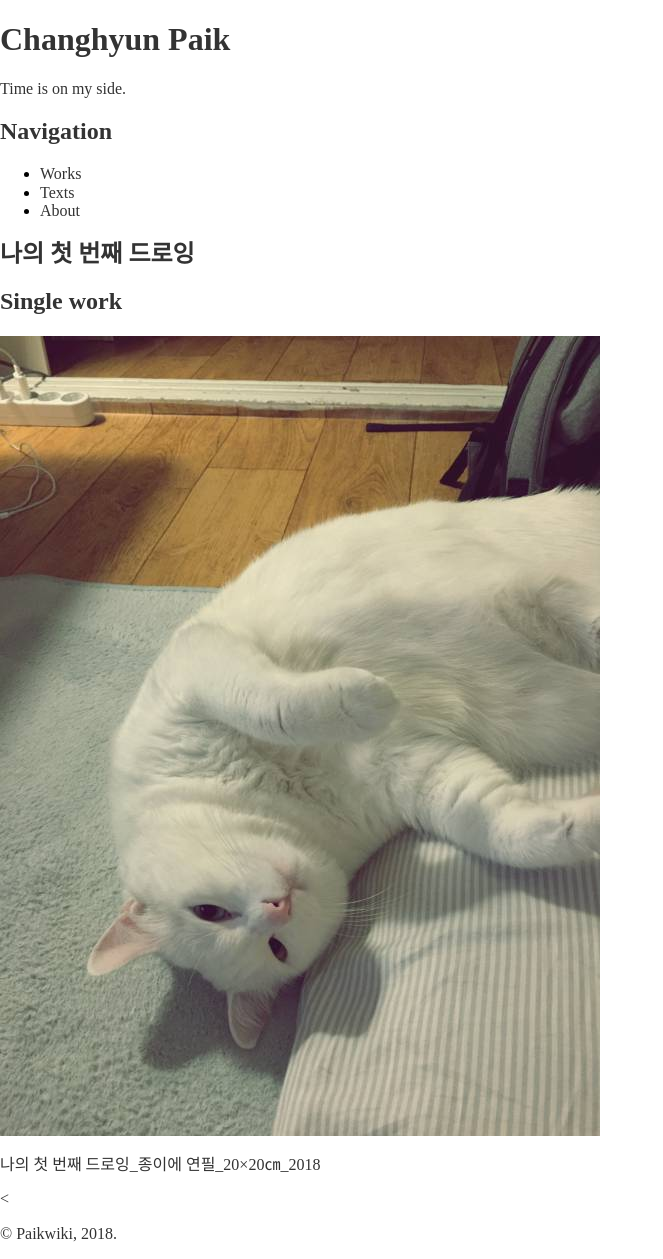
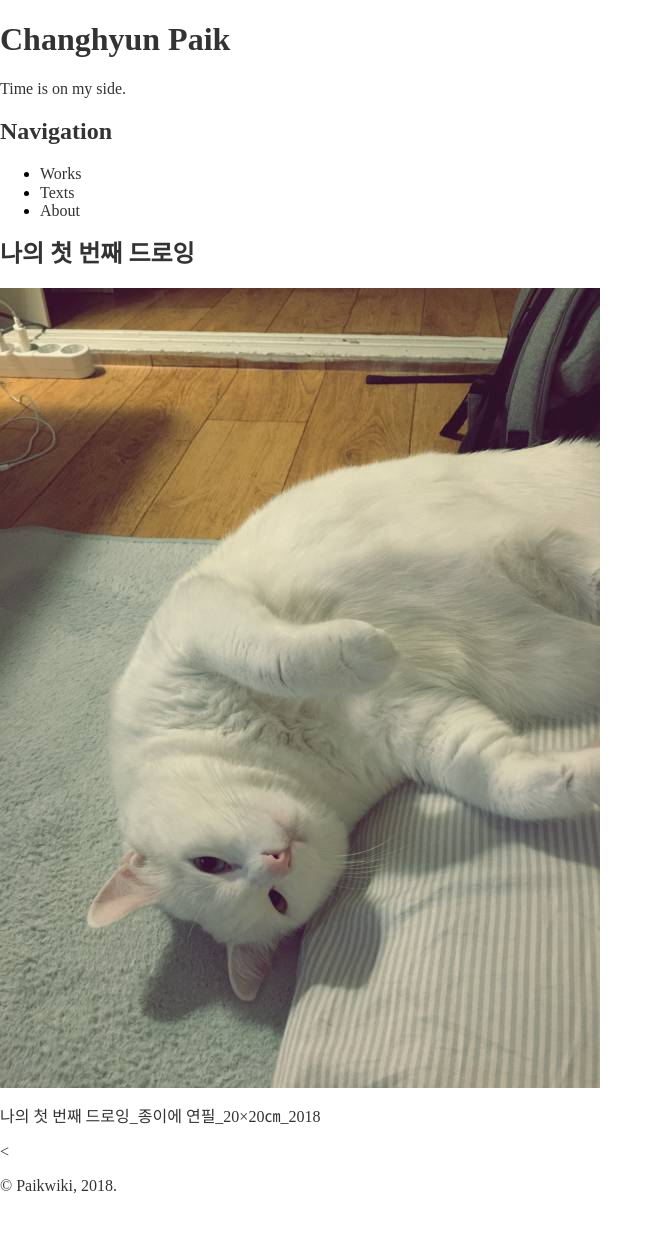
Before and after one commit to paikwiki/jt-alpha, a Jekyll site: the page built from _posts/artworks/2017-01-06-my-1st-drawing.md, in a window 1280 px wide. Shown: the whole page, without its empty margins (0-663 px from the left). Built offline with Jekyll 4.4.1, drawn with Linux system fonts in a browser that asks for light colours; after the commit the page ends 1212 px from its top, so only the background shows below that.

Commit message:
Replace article tag to section:raised_hands:

```diff
--- a/Texts.html
+++ b/Texts.html
@@ -4,6 +4,7 @@
 permalink: /texts
 ---
 
+<h2>{{page.title}}</h1>
 <ul id="post-list">
   {% assign sorted_posts = site.posts
     | where:"categories","text"
--- a/_layouts/artwork.html
+++ b/_layouts/artwork.html
@@ -2,7 +2,7 @@
 layout: default
 ---
 
-<h2>Single work</h2>
+<h2>{{page.title}}</h1>
 
 {% if page.image %}
   <img src="{{ page.image | prepend:site.baseurl }}" alt="{{ page.title }}">
--- a/_layouts/default.html
+++ b/_layouts/default.html
@@ -15,10 +15,9 @@
       <p>{{ site.description }}</p>
       {% include navigation.html %}
     </header>
-    <article class="content">
-      <h2>{{page.title}}</h1>
+    <section class="content">
       {{ content }}
-    </article>
+    </section>
     <footer>
       <p class="copyright">
         &copy; <a href="mailto://{{ site.data.author.email }}">{{ site.data.author.name }}</a>, {{ site.data.author.copyright_year }}.
--- a/_layouts/text.html
+++ b/_layouts/text.html
@@ -2,7 +2,7 @@
 layout: default
 ---
 
-<h2>Single Text</h2>
+<h2>{{page.title}}</h1>
 
 {% if page.image %}
   <img src="{{ page.image }}" alt="">
--- a/index.html
+++ b/index.html
@@ -4,6 +4,7 @@
 permalink: /
 ---
 
+<h2>{{page.title}}</h1>
 <ul id="post-list">
   {% assign sorted_posts = site.posts
     | where:"categories","artwork"
```
